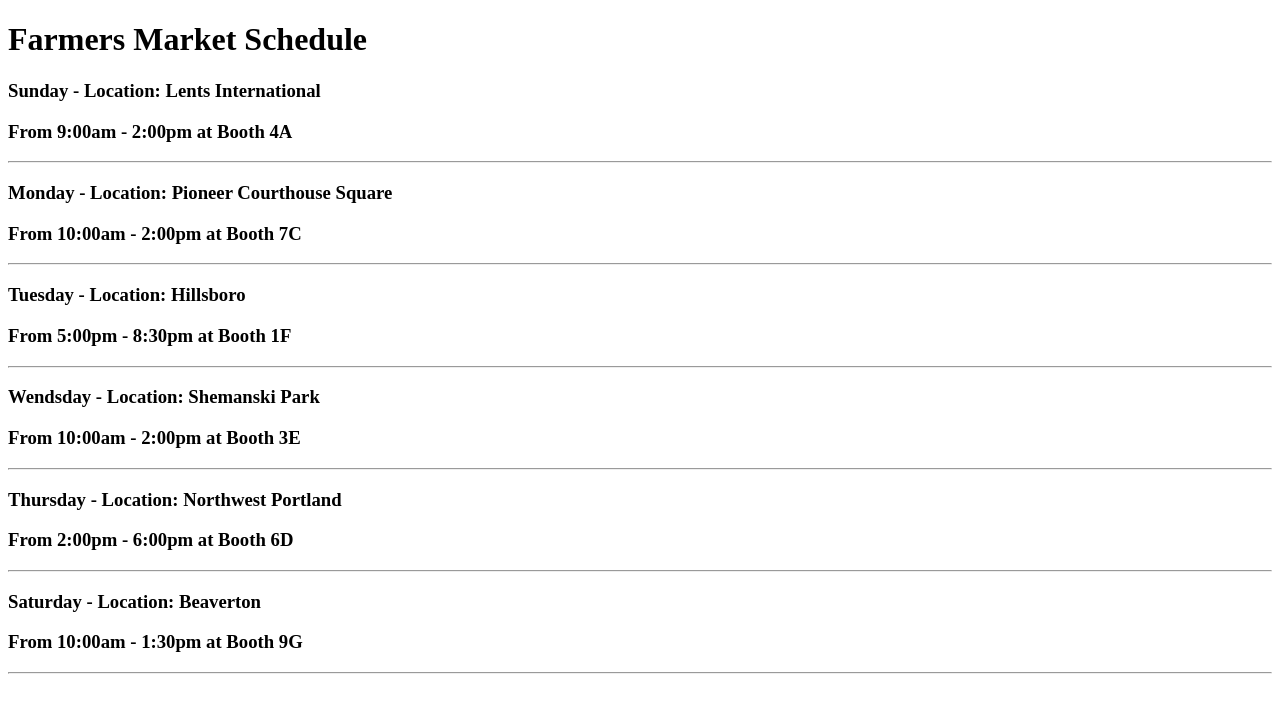
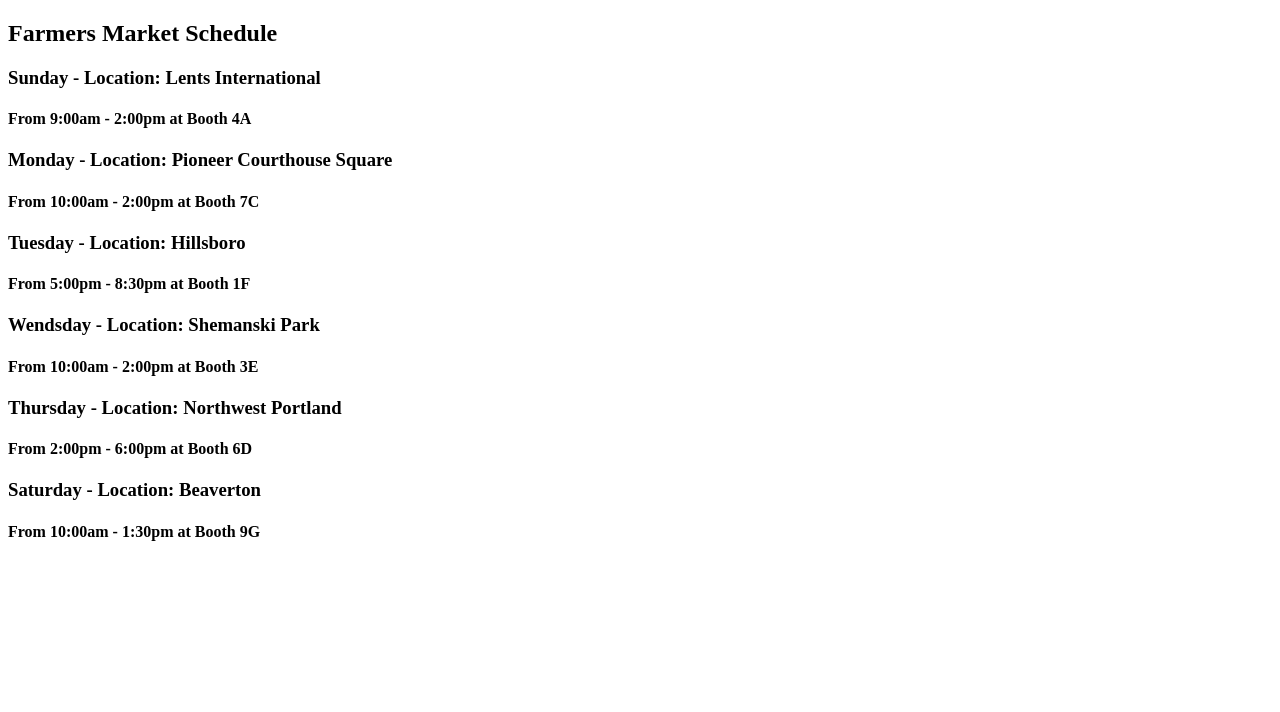
Before and after one commit to jftubridy/reactFarmersMarket, a React app: page / in a window 1280 px wide. Shown: the top 712 px of the page. Built offline with nearby package versions, Linux system fonts and the light colour scheme.

Commit message:
daily schedule highlights teal when hovered

```diff
--- a/src/components/DaySchedule.jsx
+++ b/src/components/DaySchedule.jsx
@@ -3,10 +3,16 @@ import PropTypes from 'prop-types';
 
 function Schedule(props) {
   return (
-    <div>
+    <div><style jsx>{`
+    div {
+      background-color: white;
+    }
+    div:hover {
+      background-color: teal;
+    }
+  `}</style>
       <h3>{props.day} - Location: {props.location}</h3>
-      <h3>From {props.hours} at Booth {props.booth}</h3>
-      <hr />
+      <h4>From {props.hours} at Booth {props.booth}</h4>
     </div>
   );
 }
--- a/src/components/Header.jsx
+++ b/src/components/Header.jsx
@@ -2,19 +2,14 @@ import React from 'react';
 
 function Header() {
   return (
-    <h1><style jsx> {`
-    h1 {
+    <h2><style jsx> {`
+    h2 {
       color: black;
     }
-    h1:hover {
+    h2:hover {
       color: green;
     }
-    `}</style>Farmers Market Schedule</h1>
-    //   <style jsx>{`
-    //   div {
-    //     color: purple;
-    //   }
-    // `}</style>
+    `}</style>Farmers Market Schedule</h2>
   );
 }
 
```
